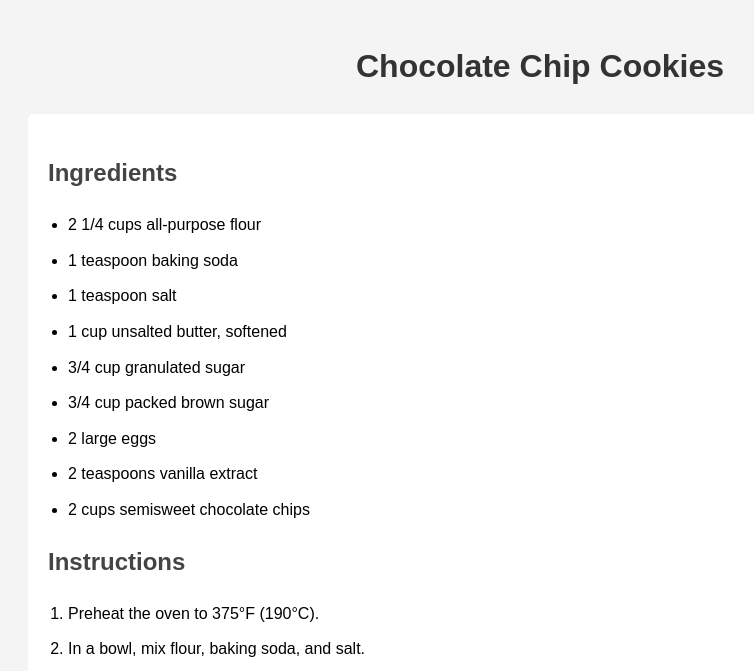
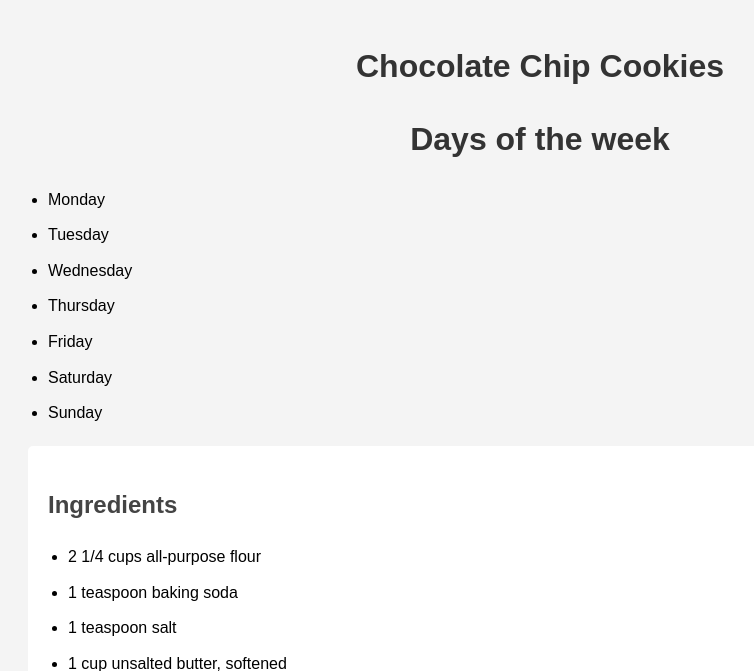
Before and after one commit to CallumBusuttil10/apa1-mini-task-1, a Node server app: page / in a window 1280 px wide. Shown: the top 671 px of the page, without its empty margins (100-854 px from the left). Run offline with Node 20, Linux system fonts and the light colour scheme.

Commit message:
Initial pug commit - added days of week

```diff
--- a/app.js
+++ b/app.js
@@ -36,9 +36,23 @@ const recipe = {
   ]
 };
 
+const week = {
+  fav: "Friday",
+  days: [
+      "Monday",
+      "Tuesday",
+      "Wednesday",
+      "Thursday",
+      "Friday",
+      "Saturday",
+      "Sunday"
+  ]
+}
+
 // Route for the single page
 app.get('/', (req, res) => {
-  res.render('index', { recipe: recipe });
+  console.log('Data being passed:', { recipe, week });
+  res.render('index', { recipe, week });
 });
 
 // Start the server
--- a/views/index.pug
+++ b/views/index.pug
@@ -9,6 +9,10 @@ html(lang="en")
   body
     .container
       h1= recipe.name
+      h1 Days of the week
+      ul
+        each day in week.days
+            li= day
 
       .recipe
         section
```
